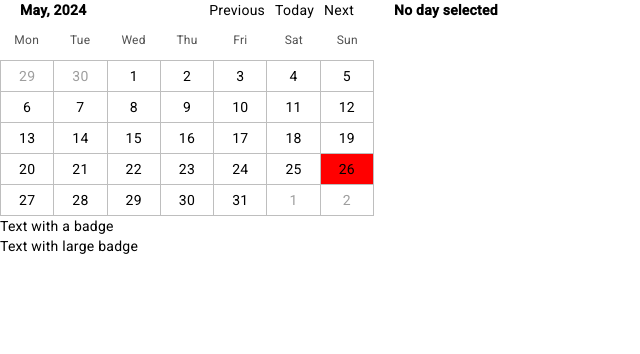
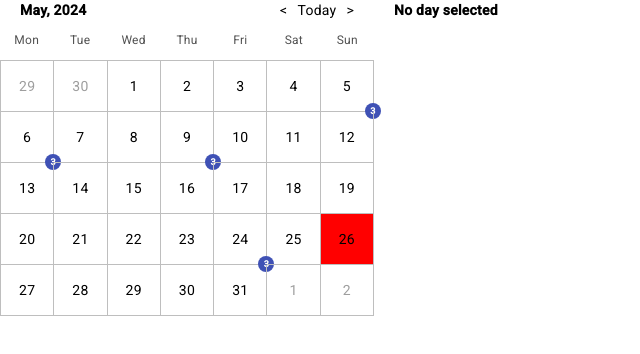
Before and after one commit to GuTory/ng-sandbox-suite, an Angular app in the folder ng-sandbox-suite/: page / in a window 1280 px wide. Shown: the top 354 px of the page, without its empty margins (0-640 px from the left). Built offline with nearby package versions, Linux system fonts and the light colour scheme.

Commit message:
calendar badges

```diff
--- a/ng-sandbox-suite/package.json
+++ b/ng-sandbox-suite/package.json
@@ -11,16 +11,15 @@
   "private": true,
   "dependencies": {
     "@angular/animations": "^17.3.8",
-    "@angular/cdk": "^16.2.14",
+    "@angular/cdk": "^17.3.10",
     "@angular/common": "^17.3.8",
     "@angular/compiler": "^17.3.8",
     "@angular/core": "^17.3.8",
     "@angular/forms": "^17.3.8",
-    "@angular/material": "^16.2.14",
+    "@angular/material": "^17.3.10",
     "@angular/platform-browser": "^17.3.8",
     "@angular/platform-browser-dynamic": "^17.3.8",
     "@angular/router": "^17.3.8",
-    "framer-motion": "^11.1.9",
     "luxon": "^3.4.4",
     "rxjs": "~7.8.0",
     "tslib": "^2.3.0",
--- a/ng-sandbox-suite/src/app/calendar/components/calendar/calendar.component.html
+++ b/ng-sandbox-suite/src/app/calendar/components/calendar/calendar.component.html
@@ -7,7 +7,7 @@
       </div>
       <div class="calendar-headline-controls">
         <div class="calendar-headline-control" (click)="goToPreviousMonth()">
-          Previous
+          <
         </div>
         <div
           class="calendar-headline-control calendar-headline-control-today"
@@ -16,7 +16,7 @@
           Today
         </div>
         <div class="calendar-headline-control" (click)="goToNextMonth()">
-          Next
+          >
         </div>
       </div>
     </div>
@@ -30,8 +30,10 @@
     <div class="calendar-grid grid grid-cols-7">
       @for (dayOfMonth of daysOfMonth(); track $index) {
       <div
-        matBadge="2"
-        matbadgeOverlap="false"
+        matBadge="{{dayOfWeekHabitCount(dayOfMonth)}}"
+        matBadgePosition="below"
+        matBadgeSize="small"
+        matBadgeHidden="{{dayOfWeekHabitCount(dayOfMonth) === 0}}"
         [ngClass]="{
           'calendar-grid-cell': true,
           'hover:bg-gray-400': true,
@@ -67,7 +69,3 @@
     </div>
   </div>
 </div>
-
-<div matBadge="4" matBadgeOverlap="false" class="demo-section">Text with a badge</div>
-
-<div matBadge="1" matBadgeSize="large" class="demo-section">Text with large badge</div>
--- a/ng-sandbox-suite/src/app/calendar/components/calendar/calendar.component.scss
+++ b/ng-sandbox-suite/src/app/calendar/components/calendar/calendar.component.scss
@@ -62,7 +62,7 @@
 }
 
 .calendar-grid-cell {
-  padding: 5px;
+  padding: 15px;
   display: flex;
   align-items: center;
   justify-content: center;
--- a/ng-sandbox-suite/src/app/calendar/components/calendar/calendar.component.ts
+++ b/ng-sandbox-suite/src/app/calendar/components/calendar/calendar.component.ts
@@ -17,7 +17,7 @@ import {MatBadgeModule} from '@angular/material/badge';
 @Component({
   selector: 'calendar',
   standalone: true,
-  imports: [CommonModule],
+  imports: [CommonModule, MatBadgeModule],
   templateUrl: './calendar.component.html',
   styleUrl: './calendar.component.scss',
 })
@@ -50,6 +50,12 @@ export class CalendarComponent {
     return this.habits().get(activeDayISO) ?? [];
   });
 
+  dayOfWeekHabitCount(dayOfWeek: DateTime): number {
+    return this.habits()
+      .get(dayOfWeek.toISODate() ?? '')
+      ?.length ?? 0;
+  }
+
   public HabitService: HabitService = inject(HabitService);
 
   goToPreviousMonth(): void {
```
Also changed, not shown: 1 other file (tests, documents, lock files or other folders).
